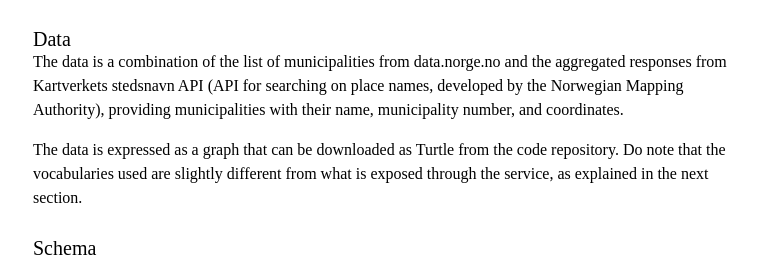
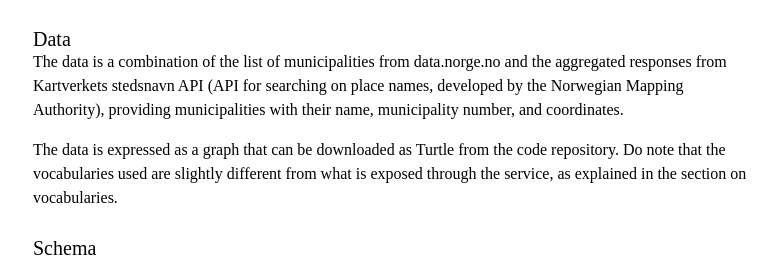
Before and after one commit to megoth-capgemini/municipalities-coordinates, a React (Vite) app: page / in a window 1280 px wide. Shown: the part 940-1200 px from the top of the page, without its empty margins (247-1031 px from the left). Built offline with nearby package versions, Linux system fonts and the light colour scheme.

Commit message:
Fixed text a bit

```diff
--- a/src/components/front-page/documentation.mdx
+++ b/src/components/front-page/documentation.mdx
@@ -20,7 +20,7 @@ import Shapes from "../shapes";
     the [code
     repository](https://github.com/megoth-capgemini/municipalities-coordinates/blob/main/kommunenummer-koordinater.ttl).
     Do note that the vocabularies used are slightly different from what is exposed through the service, as explained in
-    the next section.
+    the section on [vocabularies](#vocabularies).
 
     <h3 className="bulma-title bulma-is-5">Schema</h3>
 
```
Also changed, not shown: 3 other files (tests, documents, lock files or other folders).
